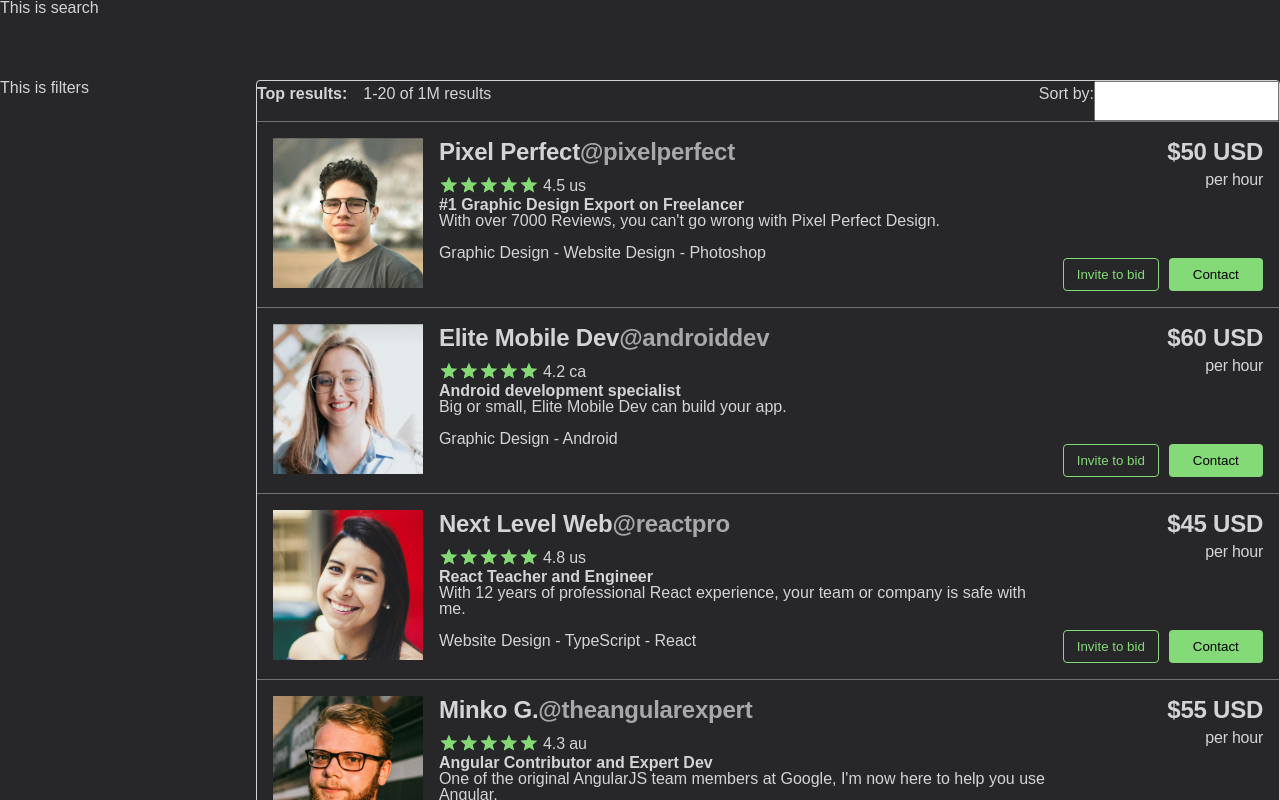
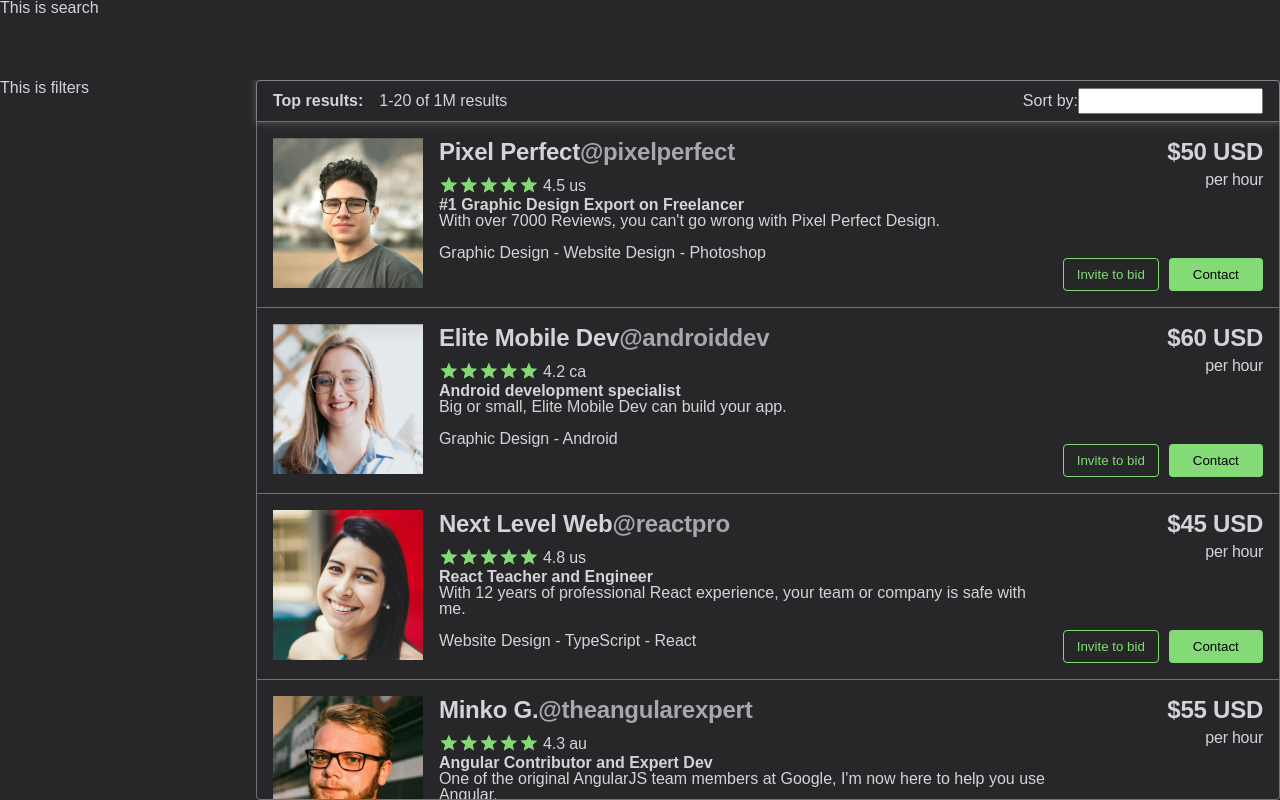
Before and after one commit to patbornay/coding-puzzles, a React (Vite) app in the folder react-notes/training/: page / in a window 1280 px wide. Shown: the top 800 px of the page. Built offline with nearby package versions, Linux system fonts and the light colour scheme.

Commit message:
add sticky user filters bar

```diff
--- a/react-notes/training/src/App.css
+++ b/react-notes/training/src/App.css
@@ -45,6 +45,10 @@
   --primary-filter-0: brightness(0) saturate(100%) invert(80%) sepia(95%) saturate(305%) hue-rotate(47deg) brightness(94%) contrast(80%);
 
   --radius-100: 4px;
+
+  --box-shadow: 1px 0px 7px 3px rgba(255, 255, 255, 0.179);
+  --webkit-box-shadow: 1px 0px 7px 3px rgba(255,255,255,0.45);
+  --moz-box-shadow: 1px 0px 7px 3px rgba(255,255,255,0.45);
 }
 
 /* Headings */
--- a/react-notes/training/src/components/Users.module.css
+++ b/react-notes/training/src/components/Users.module.css
@@ -6,10 +6,9 @@
   width: 100%;
   max-height: 100%;
   border-style: solid;
-  border-color: var(--neutral-300);
+  border-color: var(--neutral-500);
   border-width: 1px;
   border-radius: 4px;
-  overflow-y: scroll; /** adds white space on the right?**/
 }
 
 .users-filters {
@@ -18,6 +17,13 @@
   width: 100%;
   height: 5vh;
   justify-content: space-between;
+  align-items: center;
+  padding: var(--spacing-300);
+  box-shadow: var(--box-shadow);
+}
+
+.users-filters,p {
+  margin: 0;
 }
 
 .users-pagination {
@@ -29,6 +35,14 @@
 .users-sort {
   display: flex;
   flex-direction: row;
+}
+
+.sort-input {
+  height: 0.4x;
+}
+
+.users-container {
+  overflow-y: scroll; /** adds white space on the right?**/
 }
 
 .user {
--- a/react-notes/training/src/components/Users.tsx
+++ b/react-notes/training/src/components/Users.tsx
@@ -15,7 +15,7 @@ export const Users = ({ users }: UsersProps) => {
         </div>
         <div className={styles["users-sort"]}>
           <p>Sort by: </p>
-          <input />
+          <input className={styles["sort-input"]} />
         </div>
       </div>
       <div className={styles["users-container"]}>
--- a/react-notes/training/src/pages/userPage/UserPage.module.css
+++ b/react-notes/training/src/pages/userPage/UserPage.module.css
@@ -4,8 +4,7 @@
   display: flex;
   flex-direction: column;
   width: 100vw;
-  /* height: 100vh; this prevents inner content heights */
-  /* overflow-y: scroll; */
+  height: 100vh;
 }
 
 .search {
```
